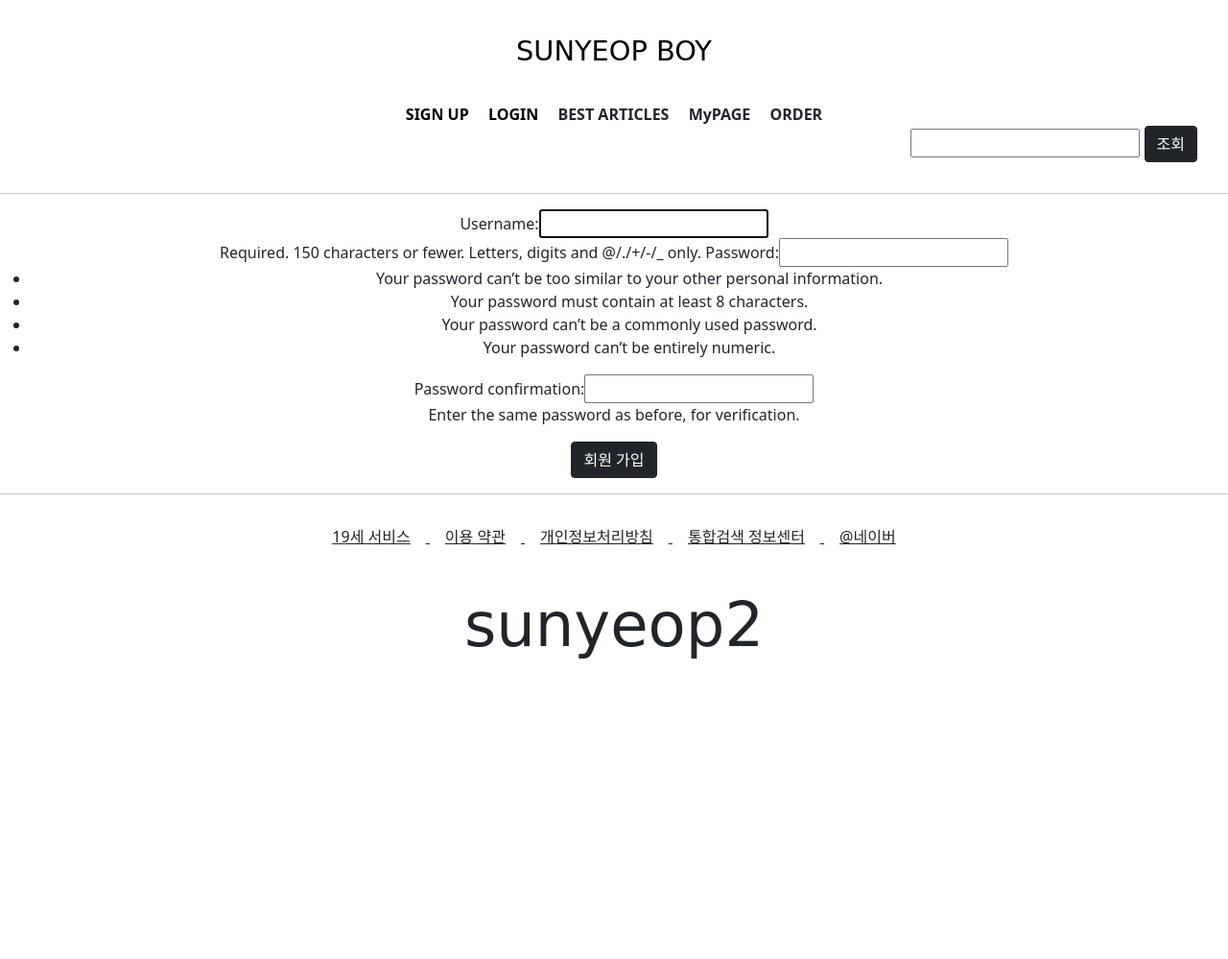
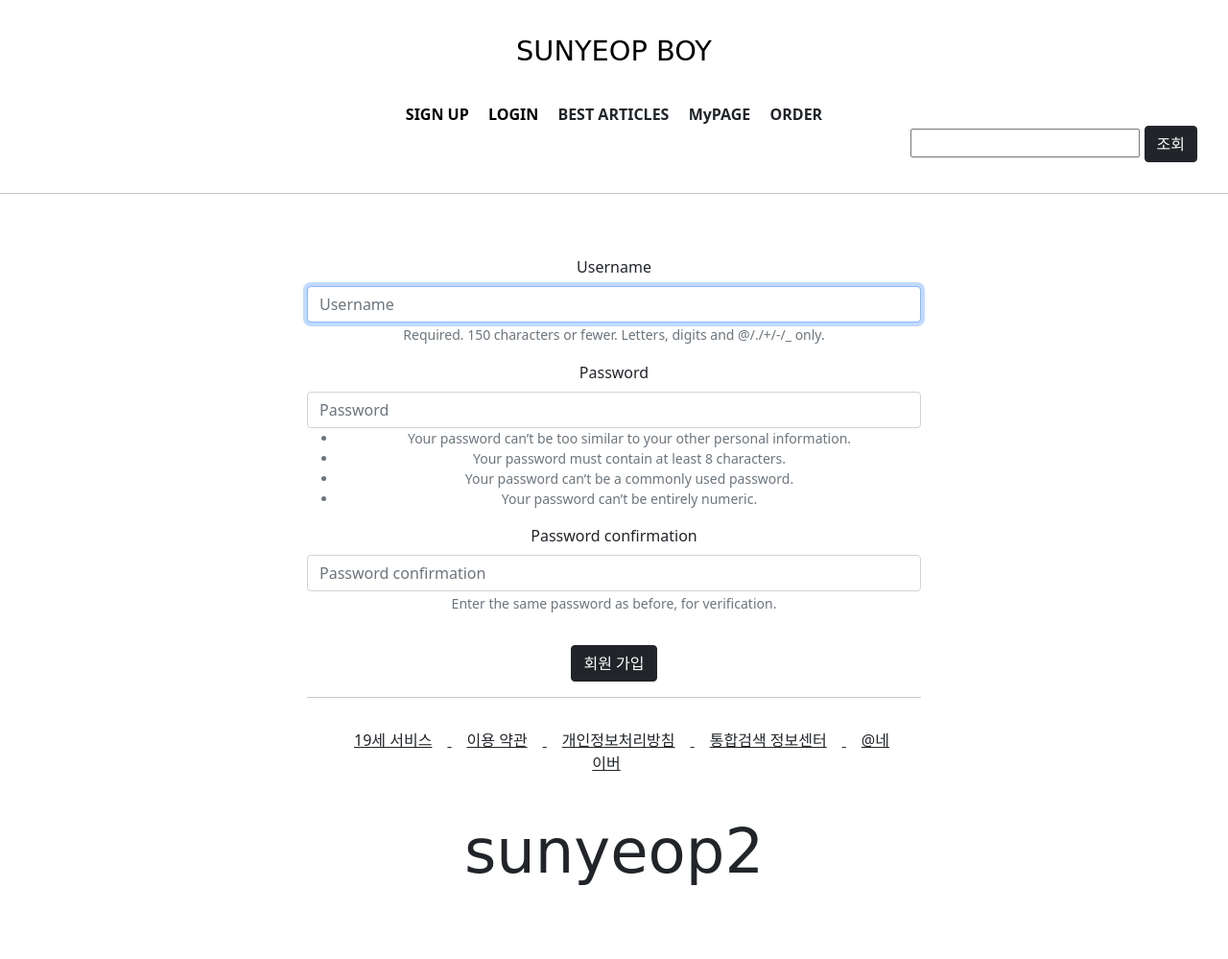
Before and after one commit to jinsunyeop/Django_sunyeop2, a Django app: page /accounts/create/ in a window 1280 px wide. Shown: the whole page at 96% size. Before the commit the page ends 686 px from the top, so only its background shows below. Run offline with Django 3.2, Linux system fonts and the light colour scheme; some libraries are stand-ins or nearby versions; some web fonts are replaced.

Commit message:
07/27/08:04

```diff
--- a/accountapp/Templates/accountapp/create.html
+++ b/accountapp/Templates/accountapp/create.html
@@ -1,12 +1,13 @@
 {% extends 'BASE.html' %}
+{% load bootstrap4 %}
 
 {% block content %}
-<div style="text-align : center">
+<div style="max-width:50%; margin :4rem auto; text-align:center;">
     <form action="{% url 'accountapp:create' %}" method="post">
         {% csrf_token %}
-        {{ form }}
+        {% bootstrap_form form %}
         <div style="margin-top:1rem;">
-            <input type="submit" class="btn btn-dark" value="회원 가입">
+            <input type="submit" class="btn btn-dark rounded-zero mt-3" value="회원 가입">
         <div>
     </form>
 </div>
--- a/trainhard/settings.py
+++ b/trainhard/settings.py
@@ -53,6 +53,7 @@ INSTALLED_APPS = [
     'django.contrib.staticfiles',
     'basicapp',
     'accountapp',
+    'bootstrap4',
 ]
 
 MIDDLEWARE = [
```
Also changed, not shown: accountapp/Templates/accountapp/login.html (+5 -3 lines).
